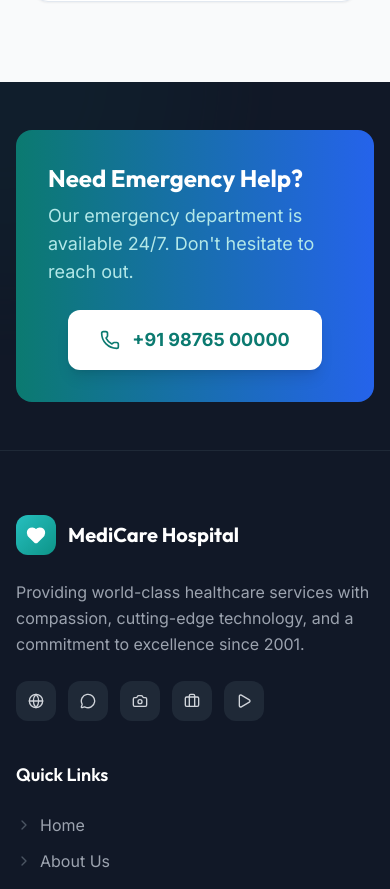
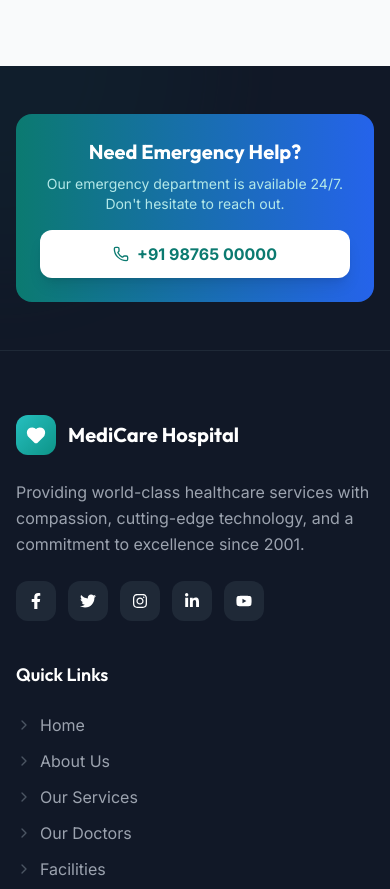
Before and after one commit to prathameshgiri/HospitalWebsite, a React (Vite) app: page /contact in a window 390 px wide. Shown: the part 3001-3890 px from the top of the page. Built offline with nearby package versions, Linux system fonts and the light colour scheme.

Commit message:
UI: Optimize mobile sizes for Navbar, Hero gap, buttons and emergency banner, use real social icons

```diff
--- a/package.json
+++ b/package.json
@@ -36,6 +36,7 @@
     "lucide-react": "^1.18.0",
     "react": "^19.2.6",
     "react-dom": "^19.2.6",
+    "react-icons": "^5.6.0",
     "react-router-dom": "^7.17.0",
     "recharts": "^3.8.1",
     "tailwind-merge": "^3.6.0"
--- a/src/components/layout/Footer.jsx
+++ b/src/components/layout/Footer.jsx
@@ -1,9 +1,9 @@
 import { Link } from "react-router-dom";
 import {
   Heart, Phone, Mail, MapPin, Clock,
-  Globe, MessageCircle, Camera, Briefcase, Play,
   ArrowUpRight, ChevronRight
 } from "lucide-react";
+import { FaFacebookF, FaTwitter, FaInstagram, FaLinkedinIn, FaYoutube } from "react-icons/fa";
 import { HOSPITAL_NAME, HOSPITAL_PHONE, HOSPITAL_EMAIL, HOSPITAL_ADDRESS, HOSPITAL_EMERGENCY } from "../../lib/constants";
 
 export default function Footer() {
@@ -38,20 +38,20 @@ export default function Footer() {
       {/* CTA Banner */}
       <div className="relative border-b border-gray-800">
         <div className="container mx-auto px-4 md:px-6 py-12">
-          <div className="bg-gradient-to-r from-medical-600 to-ocean-600 rounded-2xl p-8 md:p-12 flex flex-col md:flex-row items-center justify-between gap-6">
-            <div>
-              <h3 className="text-2xl md:text-3xl font-bold text-white font-display">
+          <div className="bg-gradient-to-r from-medical-600 to-ocean-600 rounded-2xl p-6 md:p-12 flex flex-col md:flex-row items-center justify-between gap-4 md:gap-6">
+            <div className="text-center md:text-left">
+              <h3 className="text-xl md:text-3xl font-bold text-white font-display">
                 Need Emergency Help?
               </h3>
-              <p className="text-medical-100 mt-2 text-lg">
+              <p className="text-medical-100 mt-2 text-sm md:text-lg">
                 Our emergency department is available 24/7. Don't hesitate to reach out.
               </p>
             </div>
             <a
               href={`tel:${HOSPITAL_EMERGENCY}`}
-              className="flex items-center gap-3 bg-white text-medical-600 font-bold px-8 py-4 rounded-xl shadow-lg hover:shadow-xl hover:-translate-y-0.5 transition-all duration-300 text-lg whitespace-nowrap"
+              className="flex items-center justify-center w-full md:w-auto gap-2 md:gap-3 bg-white text-medical-600 font-bold px-6 py-3 md:px-8 md:py-4 rounded-xl shadow-lg hover:shadow-xl hover:-translate-y-0.5 transition-all duration-300 text-base md:text-lg whitespace-nowrap"
             >
-              <Phone className="w-5 h-5" />
+              <Phone className="w-4 h-4 md:w-5 md:h-5" />
               {HOSPITAL_EMERGENCY}
             </a>
           </div>
@@ -73,13 +73,13 @@ export default function Footer() {
               Providing world-class healthcare services with compassion, cutting-edge technology, and a commitment to excellence since 2001.
             </p>
             <div className="flex items-center gap-3">
-              {[Globe, MessageCircle, Camera, Briefcase, Play].map((Icon, i) => (
+              {[FaFacebookF, FaTwitter, FaInstagram, FaLinkedinIn, FaYoutube].map((Icon, i) => (
                 <a
                   key={i}
                   href="#"
                   className="w-10 h-10 rounded-lg bg-gray-800 flex items-center justify-center hover:bg-medical-600 transition-all duration-300 hover:-translate-y-0.5"
                 >
-                  <Icon className="w-4 h-4" />
+                  <Icon className="w-4 h-4 text-white" />
                 </a>
               ))}
             </div>
--- a/src/components/layout/Header.jsx
+++ b/src/components/layout/Header.jsx
@@ -59,7 +59,7 @@ export default function Header() {
           : "bg-white"
       }`}>
         <div className="container mx-auto px-4 md:px-6">
-          <nav className="flex items-center justify-between h-20">
+          <nav className="flex items-center justify-between h-16 lg:h-20">
             {/* Logo */}
             <Link to="/" className="flex items-center gap-3 group">
               <div className="relative">
--- a/src/pages/public/HomePage.jsx
+++ b/src/pages/public/HomePage.jsx
@@ -69,7 +69,7 @@ function useScrollAnimation() {
 /* ─── Hero Section ─── */
 function HeroSection() {
   return (
-    <section className="relative min-h-[92vh] flex items-center overflow-hidden">
+    <section className="relative min-h-[80vh] lg:min-h-[92vh] pt-8 pb-16 lg:py-0 flex items-center overflow-hidden">
       {/* Background */}
       <div className="absolute inset-0 bg-gradient-to-br from-gray-50 via-medical-50/30 to-ocean-50/20"></div>
       <div className="absolute inset-0 bg-hero-pattern"></div>
@@ -101,15 +101,15 @@ function HeroSection() {
 
             <div className="flex flex-wrap gap-4 animate-fade-in animation-delay-600">
               <Link to="/appointment">
-                <Button size="xl" className="gap-2 group">
-                  <Calendar className="w-5 h-5" />
+                <Button size="xl" className="h-auto py-3 px-6 md:py-4 md:px-8 text-sm md:text-base gap-2 group">
+                  <Calendar className="w-4 h-4 md:w-5 md:h-5" />
                   Book Appointment
-                  <ArrowRight className="w-5 h-5 group-hover:translate-x-1 transition-transform" />
+                  <ArrowRight className="w-4 h-4 md:w-5 md:h-5 group-hover:translate-x-1 transition-transform" />
                 </Button>
               </Link>
               <a href={`tel:${HOSPITAL_EMERGENCY}`}>
-                <Button size="xl" variant="outline" className="gap-2">
-                  <Phone className="w-5 h-5" />
+                <Button size="xl" variant="outline" className="h-auto py-3 px-6 md:py-4 md:px-8 text-sm md:text-base gap-2">
+                  <Phone className="w-4 h-4 md:w-5 md:h-5" />
                   Emergency Call
                 </Button>
               </a>
@@ -247,9 +247,9 @@ function ServicesSection() {
 
         <div className="text-center mt-12">
           <Link to="/services">
-            <Button size="lg" variant="outline" className="gap-2 group">
+            <Button size="lg" variant="outline" className="h-auto py-2.5 px-5 md:py-3 md:px-8 text-xs md:text-sm gap-2 group">
               View All Services
-              <ArrowRight className="w-4 h-4 group-hover:translate-x-1 transition-transform" />
+              <ArrowRight className="w-3.5 h-3.5 md:w-4 md:h-4 group-hover:translate-x-1 transition-transform" />
             </Button>
           </Link>
         </div>
@@ -323,9 +323,9 @@ function DoctorsSection() {
 
         <div className="text-center mt-12">
           <Link to="/doctors">
-            <Button size="lg" variant="outline" className="gap-2 group">
+            <Button size="lg" variant="outline" className="h-auto py-2.5 px-5 md:py-3 md:px-8 text-xs md:text-sm gap-2 group">
               View All Doctors
-              <ArrowRight className="w-4 h-4 group-hover:translate-x-1 transition-transform" />
+              <ArrowRight className="w-3.5 h-3.5 md:w-4 md:h-4 group-hover:translate-x-1 transition-transform" />
             </Button>
           </Link>
         </div>
@@ -384,9 +384,9 @@ function TestimonialsSection() {
 
         <div className="text-center mt-12">
           <Link to="/testimonials">
-            <Button size="lg" variant="outline" className="gap-2 group shadow-sm bg-white hover:bg-gray-50">
+            <Button size="lg" variant="outline" className="h-auto py-2.5 px-5 md:py-3 md:px-8 text-xs md:text-sm gap-2 group shadow-sm bg-white hover:bg-gray-50">
               View More Feedback
-              <ArrowRight className="w-4 h-4 group-hover:translate-x-1 transition-transform" />
+              <ArrowRight className="w-3.5 h-3.5 md:w-4 md:h-4 group-hover:translate-x-1 transition-transform" />
             </Button>
           </Link>
         </div>
@@ -505,17 +505,17 @@ function CTASection() {
           Book your appointment today and experience world-class healthcare.
           Our team is ready to provide you with the best care possible.
         </p>
-        <div className="flex flex-wrap justify-center gap-4">
+        <div className="flex flex-wrap justify-center gap-3 md:gap-4">
           <Link to="/appointment">
-            <Button size="xl" className="bg-white text-medical-600 hover:bg-gray-50 shadow-xl gap-2 group">
-              <Calendar className="w-5 h-5" />
+            <Button size="xl" className="h-auto py-3 px-5 md:py-4 md:px-8 text-sm md:text-base bg-white text-medical-600 hover:bg-gray-50 shadow-xl gap-2 group">
+              <Calendar className="w-4 h-4 md:w-5 md:h-5" />
               Book Appointment
-              <ArrowRight className="w-5 h-5 group-hover:translate-x-1 transition-transform" />
+              <ArrowRight className="w-4 h-4 md:w-5 md:h-5 group-hover:translate-x-1 transition-transform" />
             </Button>
           </Link>
           <a href={`tel:${HOSPITAL_EMERGENCY}`}>
-            <Button size="xl" className="bg-white/10 text-white border-2 border-white/30 hover:bg-white/20 backdrop-blur-sm gap-2">
-              <Phone className="w-5 h-5" />
+            <Button size="xl" className="h-auto py-3 px-5 md:py-4 md:px-8 text-sm md:text-base bg-white/10 text-white border-2 border-white/30 hover:bg-white/20 backdrop-blur-sm gap-2">
+              <Phone className="w-4 h-4 md:w-5 md:h-5" />
               Call Now
             </Button>
           </a>
```
Also changed, not shown: 1 other file (tests, documents, lock files or other folders).
